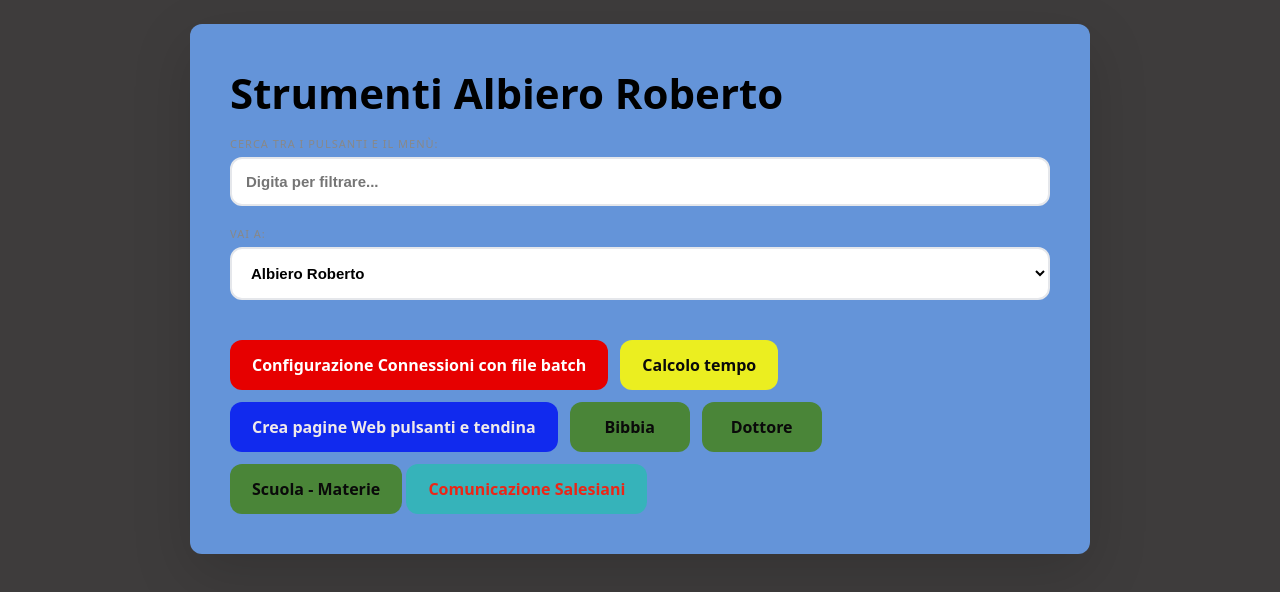
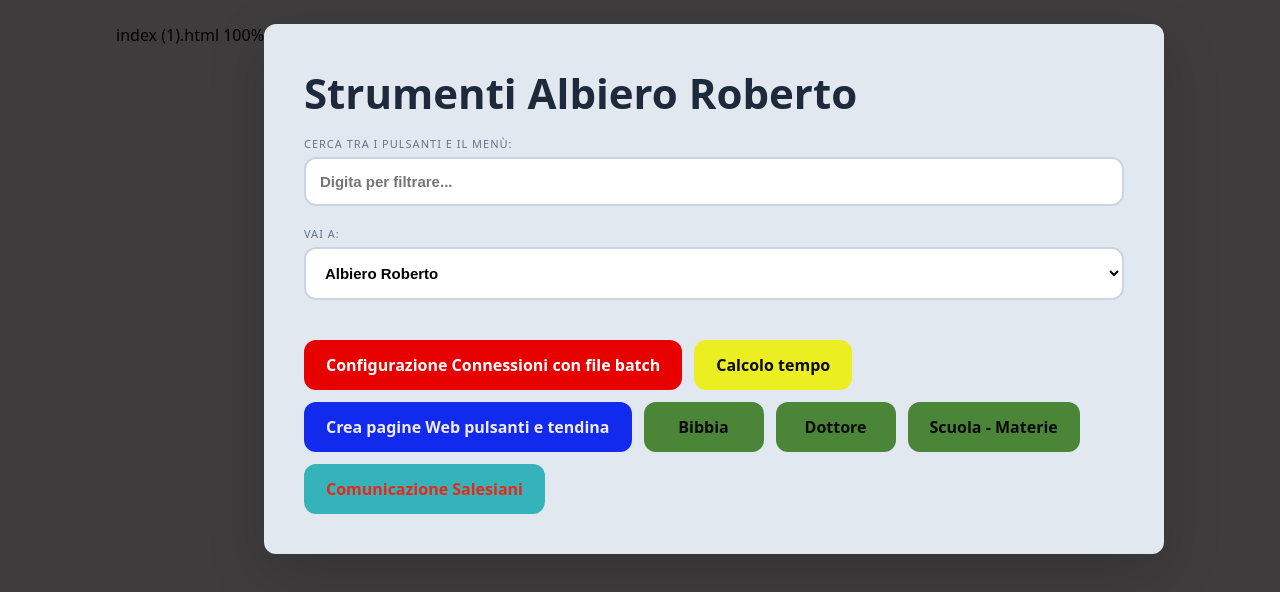
Before and after one commit to AlbRob3581/ALBIERO-ROBERTO, a plain HTML site: page index.html in a window 1280 px wide. Drawn offline with Linux system fonts and the light colour scheme.

Commit message:
Update index.html

```diff
--- a/index.html
+++ b/index.html
@@ -1,28 +1,71 @@
-<!DOCTYPE html><html lang="it"><head>    <meta charset="UTF-8">    <meta name="viewport" content="width=device-width, initial-scale=1.0">    <title>Strumenti Albiero Roberto</title>    <style>        *{margin:0;padding:0;box-sizing:border-box}                body{            background:#3e3c3c;            font-family:system-ui,sans-serif;            min-height:100vh;            display:flex;            justify-content:center;            align-items:flex-start;            padding:24px 24px 40px 24px;        }                /* Imposta lo sfondo grigio chiaro direttamente su tutta la card #e2e8f0 al posto di #6494D9*/        .card{            max-width:900px;            width:100%;            background:#6494D9; /* Cambia questo valore esadecimale per regolare la tonalità di grigio */            border-radius:12px;            padding:40px;            box-shadow:0 20px 60px rgba(0,0,0,.15);        }
-        h1{font-size:clamp(26px,4vw,42px);margin-bottom:15px}        p{color:#555;margin-bottom:20px}        label.small{font-size:11px;color:#888;text-transform:uppercase;letter-spacing:1px;margin-bottom:6px;display:block}
-        /* Stili per il campo di ricerca */
+
+index (1).html
+100%
+<!DOCTYPE html>
+<html lang="it">
+<head>
+    <meta charset="UTF-8">
+    <meta name="viewport" content="width=device-width, initial-scale=1.0">
+    <title>Strumenti Albiero Roberto</title>
+    <style>
+        *{margin:0;padding:0;box-sizing:border-box}
+        body{
+            background:#3e3c3c;
+            font-family:system-ui,sans-serif;
+            min-height:100vh;
+            display:flex;
+            justify-content:center;
+            align-items:flex-start;
+            padding:24px 24px 40px 24px;
+        }
+        /* Impostato lo sfondo grigio chiaro richiesto nei commenti */
+        .card{
+            max-width:900px;
+            width:100%;
+            background:#e2e8f0;
+            border-radius:12px;
+            padding:40px;
+            box-shadow:0 20px 60px rgba(0,0,0,.15);
+        }
+        h1{font-size:clamp(26px,4vw,42px);margin-bottom:15px;color:#1e293b;}
+        p{color:#555;margin-bottom:20px}
+        label.small{font-size:11px;color:#64748b;text-transform:uppercase;letter-spacing:1px;margin-bottom:6px;display:block}
+
         .search-container{margin-bottom:20px}
         .search-input{
             width:100%;
             padding:14px;
             border-radius:12px;
-            border:2px solid #e5e7eb;
+            border:2px solid #cbd5e1;
             font-size:15px;
             font-weight:600;
             outline:none;
             transition:.2s;
+            background:#fff;
         }
         .search-input:focus{border-color:#e60000;box-shadow:0 0 8px rgba(230,0,0,0.2)}
+        select{width:100%;padding:15px;border-radius:12px;border:2px solid #cbd5e1;font-weight:700;font-size:15px;background:#fff}
+        select:focus{border-color:#e60000;outline:none}
 
-        select{width:100%;padding:15px;border-radius:12px;border:2px solid #e5e7eb;font-weight:700;font-size:15px;background:#fff}        select:focus{border-color:#e60000;outline:none}        .btns{display:flex;flex-wrap:wrap;gap:12px;margin-top:40px;align-items:flex-start}        .btn-wrapper{display:inline-block} /* Wrapper per gestire bottone + immagine associata */
-        .btn{padding:14px 22px;border-radius:12px;text-decoration:none;font-weight:800;display:inline-block;transition:.18s;min-width:120px;text-align:center}        .btn:hover{transform:translateY(-2px);box-shadow:0 10px 20px rgba(0,0,0,.15)}    </style></head><body>    <div class="card">        <h1>Strumenti Albiero Roberto</h1>
-        <!-- Campo di ricerca inserito -->
+        .btns{display:flex;flex-wrap:wrap;gap:12px;margin-top:40px;align-items:flex-start}
+        .btn-wrapper{display:inline-block}
+        .btn{padding:14px 22px;border-radius:12px;text-decoration:none;font-weight:800;display:inline-block;transition:.18s;min-width:120px;text-align:center}
+        .btn:hover{transform:translateY(-2px);box-shadow:0 10px 20px rgba(0,0,0,.15)}
+    </style>
+</head>
+<body>
+
+<div class="card">
+    <h1>Strumenti Albiero Roberto</h1>
+
     <div class="search-container">
         <label class="small" for="searchInput">Cerca tra i pulsanti e il menù:</label>
         <input type="text" id="searchInput" class="search-input" placeholder="Digita per filtrare..." oninput="filtrarContenuto()">
     </div>
 
-        <div>            <label class="small">Vai a:</label>            <select id="menuSelect" onchange="if(this.value) window.location.href=this.value">
+    <div>
+        <label class="small">Vai a:</label>
+        <select id="menuSelect" onchange="if(this.value) window.location.href=this.value">
             <option value="">Albiero Roberto</option>
             <option value="Matrix ha te.html">Matrix</option>
             <option value="https://www.carloacutis.com/it/association">Carlo Acutis</option>
@@ -30,23 +73,31 @@
             <option value="u485installation.pdf">Driver USB-RS485</option>
             <option value="MEC. - Contatti e orari.pdf">Comunicazione Salesiani</option>
             <option value="Contatti Coca-Cola HBC.pdf">Comunicazione Coca-Cola HBC.pdf</option>
+        </select>
+    </div>
 
-        </select>        </div>        <div class="btns">            <div class="btn-wrapper"><a href="Configurazione Connessioni di Albiero Robertov0_2.html" class="btn" style="background:#e60000;color:#ffffff">Configurazione Connessioni con file batch</a></div>            <div class="btn-wrapper"><a href="calcolo tempo.HTML" class="btn" style="background:#ebee20;color:#0a0a0a">Calcolo tempo</a></div>            <div class="btn-wrapper"><a href="Crea pagine Web pulsanti e tendina.HTML" class="btn" style="background:#112aee;color:#f0eaea">Crea pagine Web pulsanti e tendina</a></div>            <div class="btn-wrapper"><a href="Bibbia.pdf" download class="btn" style="background:#4A8538;color:#0a0a0a">Bibbia</a></div>
+    <div class="btns">
+        <div class="btn-wrapper"><a href="Configurazione Connessioni di Albiero Robertov0_2.html" class="btn" style="background:#e60000;color:#ffffff">Configurazione Connessioni con file batch</a></div>
+        <div class="btn-wrapper"><a href="calcolo tempo.HTML" class="btn" style="background:#ebee20;color:#0a0a0a">Calcolo tempo</a></div>
+        <div class="btn-wrapper"><a href="Crea pagine Web pulsanti e tendina.HTML" class="btn" style="background:#112aee;color:#f0eaea">Crea pagine Web pulsanti e tendina</a></div>
+        <div class="btn-wrapper"><a href="Bibbia.pdf" download class="btn" style="background:#4A8538;color:#0a0a0a">Bibbia</a></div>
+
         <div class="btn-wrapper">
             <a href="#" class="btn" style="background:#4A8538;color:#0a0a0a" onclick="let i = document.getElementById('img1'); i.style.display = i.style.display === 'none' ? 'block' : 'none'; return false;">Dottore</a>
-                <img id="img1" src="Luca_Fazion.jpg" style="display:none;" width="300">
+            <img id="img1" src="Luca_Fazion.jpg" style="display:none; margin-top: 8px;" width="300">
         </div>
 
         <div class="btn-wrapper">
             <a href="#" class="btn" style="background:#4A8538;color:#0a0a0a" onclick="let i = document.getElementById('img2'); i.style.display = i.style.display === 'none' ? 'block' : 'none'; return false;">Scuola - Materie</a>
-                <img id="img2" src="materie scolastiche.jpg" style="display:none;" width="300">
+            <img id="img2" src="materie scolastiche.jpg" style="display:none; margin-top: 8px;" width="300">
+        </div>
 
+        <!-- Separato in un wrapper indipendente per correggere la ricerca -->
+        <div class="btn-wrapper">
             <a href="MEC. - Contatti e orari.pdf" download class="btn" style="background:#36B3BA;color:#EB2617">Comunicazione Salesiani</a>
         </div>
-        </div>    </div>
-
-
-
+    </div>
+</div>
 
 <script>
 function filtrarContenuto() {
@@ -55,13 +106,21 @@
     // 1. Filtra i pulsanti
     const btnWrappers = document.querySelectorAll('.btn-wrapper');
     btnWrappers.forEach(wrapper => {
-                const btn = wrapper.querySelector('.btn');
-                const text = btn.textContent.toLowerCase();
-                if (text.includes(query)) {
+        // Cerca tutti i testi dei pulsanti all'interno del wrapper (gestione sicura)
+        const btns = wrapper.querySelectorAll('.btn');
+        let match = false;
+
+        btns.forEach(btn => {
+            if (btn.textContent.toLowerCase().includes(query)) {
+                match = true;
+            }
+        });
+
+        if (match) {
             wrapper.style.display = '';
         } else {
             wrapper.style.display = 'none';
-                    // Nasconde l'immagine associata se il pulsante viene nascosto
+            // Nasconde l'immagine associata se il wrapper si nasconde
             const img = wrapper.querySelector('img');
             if(img) img.style.display = 'none';
         }
@@ -71,9 +130,7 @@
     const select = document.getElementById('menuSelect');
     const options = select.querySelectorAll('option');
     options.forEach((opt, index) => {
-                // Mantiene sempre visibile la prima opzione (placeholder/titolo)
-                if (index === 0) return;
-
+        if (index === 0) return; // Mantiene il titolo
         const text = opt.textContent.toLowerCase();
         if (text.includes(query)) {
             opt.style.display = '';
@@ -83,4 +140,5 @@
     });
 }
 </script>
-</body></html>
+</body>
+</html>
```
Lines whose indentation alone changed are shown as unchanged.
